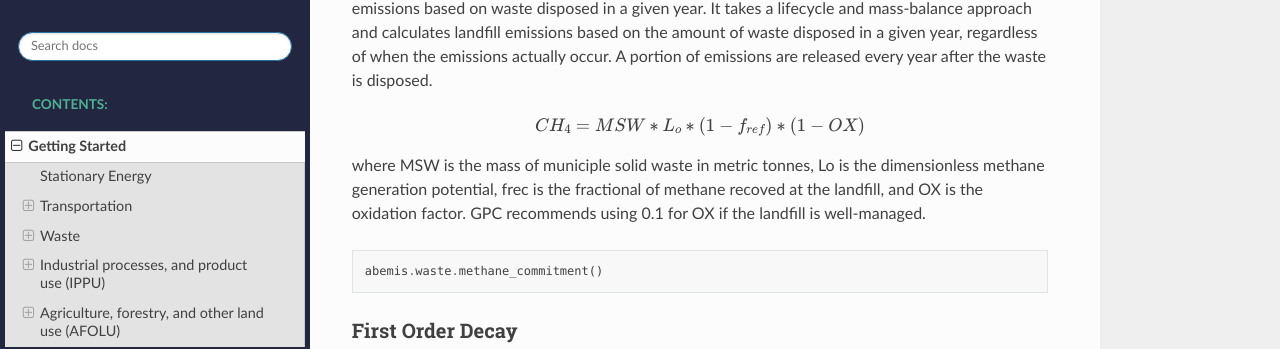
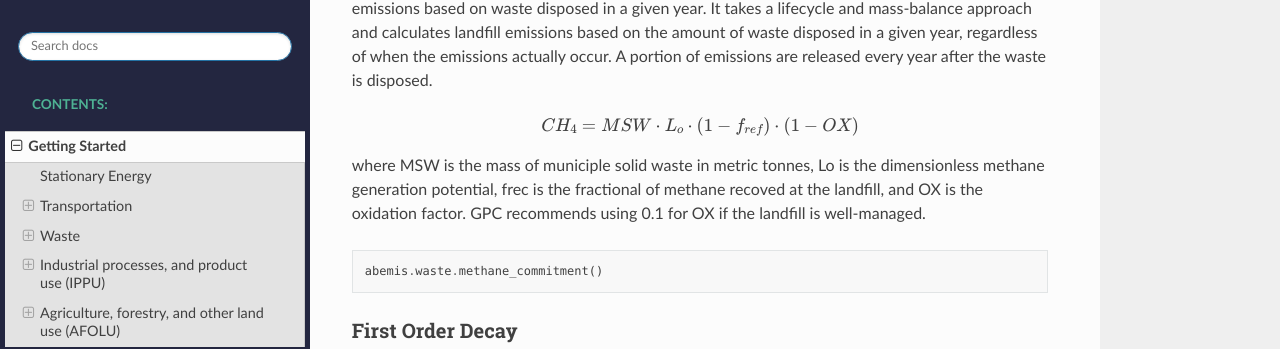
Before and after one commit to lgloege/abemis, a Sphinx documentation site: the page built from docs/usage.rst, in a window 1280 px wide and 900 px high, scrolled down 1970 px. Shown: the part 143-492 px from the top of the window. Built offline with Sphinx 7.4.7 and the Read the Docs theme 2.0.0, drawn with Linux system fonts in a browser that asks for light colours.

Commit message:
style: change * to \cdot in docs

```diff
--- a/docs/index.rst
+++ b/docs/index.rst
@@ -12,7 +12,7 @@ of an *activity* (:math:`A`) by an *emission factor* (:math:`EF`)
 
 .. math::
 
-   E = A * EF
+   E = A \cdot EF
 
 However, sometimes the equation is more complex,
 wich activities and emission factors requring additional information.
--- a/docs/usage.rst
+++ b/docs/usage.rst
@@ -105,7 +105,7 @@ regardless of when the emissions actually occur.
 A portion of emissions are released every year after the waste is disposed.
 
 .. math::
-    CH_4 = MSW * L_o * (1 - f_{ref}) * (1 - OX)
+    CH_4 = MSW \cdot L_o \cdot (1 - f_{ref}) \cdot (1 - OX)
 
 where MSW is the mass of municiple solid waste in metric tonnes, Lo is the dimensionless methane generation potential,
 frec is the fractional of methane recoved at the landfill, and OX is the oxidation factor.
```
